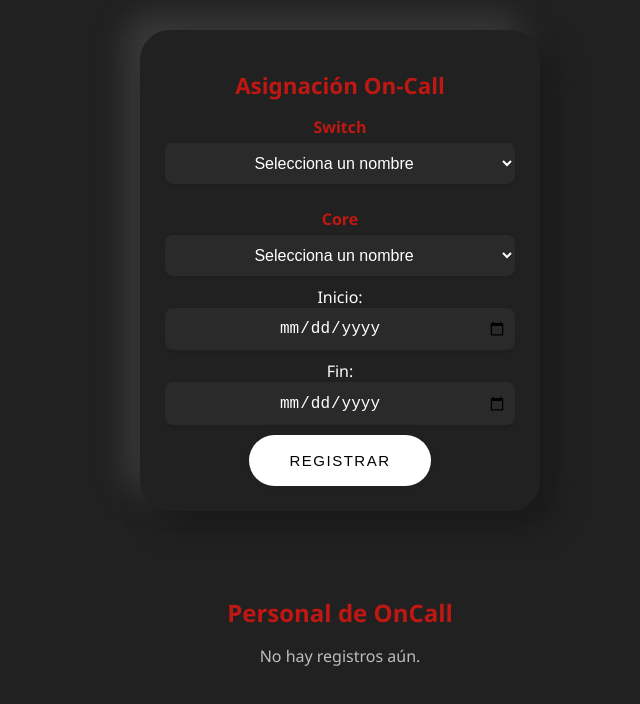
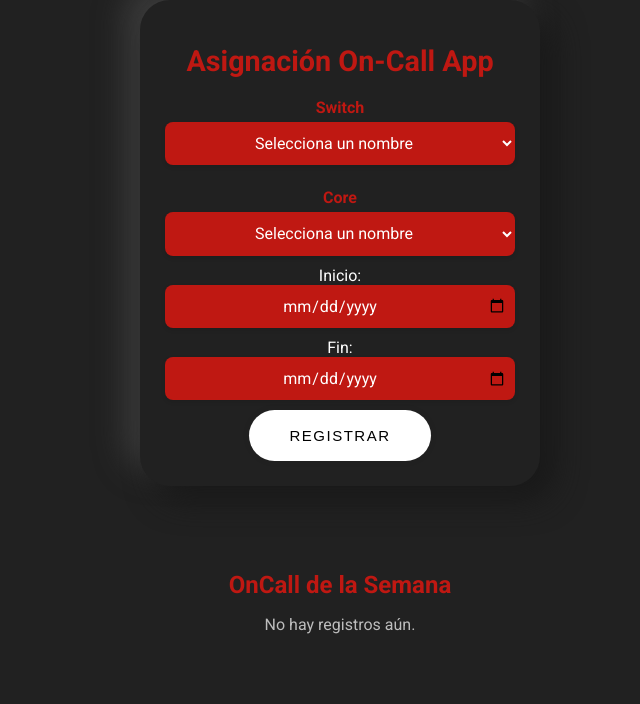
Before and after one commit to franklyncastro/OnCall_Register_Web, a React (Vite) app in the folder oncall_weekly/: page / in a window 1280 px wide. Shown: the top 704 px of the page, without its empty margins (300-940 px from the left). Built offline with nearby package versions, Linux system fonts and the light colour scheme.

Commit message:
Actualizacion del LocalStorage

```diff
--- a/oncall_weekly/index.html
+++ b/oncall_weekly/index.html
@@ -3,6 +3,9 @@
   <head>
     <meta charset="UTF-8" />
     <meta name="viewport" content="width=device-width, initial-scale=1.0" />
+    <link rel="preconnect" href="https://fonts.googleapis.com">
+    <link rel="preconnect" href="https://fonts.gstatic.com" crossorigin>
+    <link href="https://fonts.googleapis.com/css2?family=Roboto:ital,wght@0,100..900;1,100..900&display=swap" rel="stylesheet">
     <title>oncall_weekly</title>
   </head>
   <body>
--- a/oncall_weekly/src/App.jsx
+++ b/oncall_weekly/src/App.jsx
@@ -4,13 +4,11 @@ import SeleccionCard from "./components/SeleccionCard/SeleccionCard";
 import ResultadosCard from "./components/ResultadosCard/ResultadosCard";
 
 function App() {
-  const [asignaciones, setAsignaciones] = useState([]);
-
-  // Cargar del localStorage
-  useEffect(() => {
+  // Inicializamos leyendo directamente del localStorage (mejor rendimiento)
+  const [asignaciones, setAsignaciones] = useState(() => {
     const dataGuardada = localStorage.getItem("asignaciones");
-    if (dataGuardada) setAsignaciones(JSON.parse(dataGuardada));
-  }, []);
+    return dataGuardada ? JSON.parse(dataGuardada) : [];
+  });
 
   // Guardar en localStorage cada vez que cambien
   useEffect(() => {
@@ -19,8 +17,14 @@ function App() {
 
   return (
     <div className="main-container">
-      <SeleccionCard asignaciones={asignaciones} setAsignaciones={setAsignaciones} />
-      <ResultadosCard asignaciones={asignaciones} setAsignaciones={setAsignaciones} />
+      <SeleccionCard
+        asignaciones={asignaciones}
+        setAsignaciones={setAsignaciones}
+      />
+      <ResultadosCard
+        asignaciones={asignaciones}
+        setAsignaciones={setAsignaciones}
+      />
     </div>
   );
 }
--- a/oncall_weekly/src/components/ResultadosCard/ResultadosCard.jsx
+++ b/oncall_weekly/src/components/ResultadosCard/ResultadosCard.jsx
@@ -10,7 +10,7 @@ function ResultadosCard({ asignaciones, setAsignaciones }) {
 
   return (
     <div className="resultados-card">
-      <h2>Personal de OnCall</h2>
+      <h2>OnCall de la Semana</h2>
       {asignaciones.length === 0 ? (
         <p className="vacio">No hay registros aún.</p>
       ) : (
@@ -18,7 +18,7 @@ function ResultadosCard({ asignaciones, setAsignaciones }) {
           <div className="semana-item" key={semana.id}>
             <div className="semana-info">
               <span className="fechas">
-                {semana.inicio} → {semana.fin}
+                {semana.inicio} hasta {semana.fin}
               </span>
 
             </div>
--- a/oncall_weekly/src/components/SeleccionCard/SeleccionCard.jsx
+++ b/oncall_weekly/src/components/SeleccionCard/SeleccionCard.jsx
@@ -33,7 +33,7 @@ function SeleccionCard({ asignaciones, setAsignaciones }) {
 
   return (
     <div className="seleccion-card">
-      <h1>Asignación On-Call</h1>
+      <h1>Asignación On-Call App</h1>
 
       <div className="form-section">
         <h2>Switch</h2>
--- a/oncall_weekly/src/style/App.css
+++ b/oncall_weekly/src/style/App.css
@@ -1,16 +1,19 @@
 body {
-  font-family: 'Segoe UI', sans-serif;/* background: #0f0f0f; */
   color: #fff;
   margin: 0;
   padding: 0;
   text-align: center;
+
+  /* font */
+  font-family: "Roboto", sans-serif;
+  font-optical-sizing: auto;
+  font-weight: weight;
+  font-style: normal;
+  font-variation-settings:
+    "wdth" 300;
 }
 
 .main-container {
-  padding-top: 30px;
-  /*display: flex;
-  justify-content: center;
-  *//*display: flex;
-  */
-
+  /* padding-top: 30px; */
+  /* margin: 10px; */
 }
--- a/oncall_weekly/src/style/resultCard.css
+++ b/oncall_weekly/src/style/resultCard.css
@@ -3,10 +3,6 @@
  width: 350px;
  height: fit-content;
  padding: 25px;
- /* border-radius: 30px; */
- /* background: #212121; */
- /* box-shadow: 15px 15px 30px rgb(25, 25, 25),
-             -15px -15px 30px rgb(60, 60, 60); */
 
 }
 
--- a/oncall_weekly/src/style/selectionCard.css
+++ b/oncall_weekly/src/style/selectionCard.css
@@ -13,7 +13,7 @@
 h1 {
   text-align: center;
   color: hsl(2, 83%, 41%);
-  font-size: 1.4rem;
+  font-size: 1.8rem;
 }
 
 .form-section h2 {
@@ -41,26 +41,22 @@ select, input {
   background: #2a2a2a;
   font-size: 1rem;
   text-align: center;
+  font-family: "Roboto", sans-serif;
+  font-optical-sizing: auto;
+  font-weight: weight;
+  font-style: normal;
+  font-variation-settings:
+    "wdth" 300;
 }
 
-/* ----------------Boton----------------- */
-/* button {
-  width: 100%;
-  padding: 10px;
-  background: #ff0055;
-  border: none;
-  border-radius: 8px;
-  cursor: pointer;
-  font-weight: bold;
-  margin-top: 5px;
-  font-size: 0.9rem;
+select{
+  background-color: hsl(2, 83%, 41%);
 }
 
-button:hover {
-  background: #ff3366;
-} */
+input{
+  background-color: hsl(2, 83%, 41%);
+}
 
-/* From Uiverse.io by barisdogansutcu */
 .btn1{
   padding: 17px 40px;
   border-radius: 50px;
```
